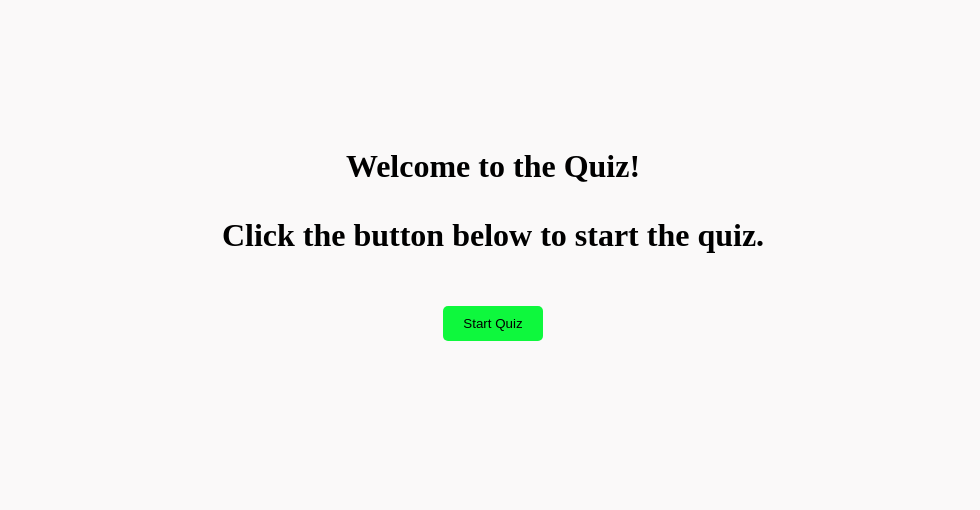
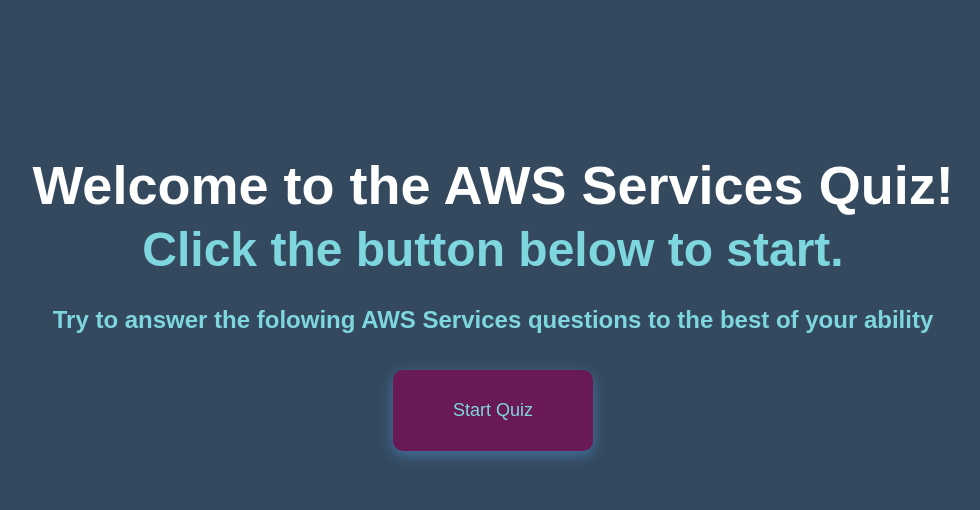
Before and after one commit to Jnaw0421/Quiz_Final, a Flask app: page / in a window 1280 px wide. Shown: the top 510 px of the page, without its empty margins (147-1127 px from the left). Run offline with Flask 2, Linux system fonts and the light colour scheme.

Commit message:
Appearance Change
Change to python, html, and css files.

```diff
--- a/app.py
+++ b/app.py
@@ -13,6 +13,20 @@ def quiz():
     quiz_data = run_quiz("questions.xlsx")
     return render_template('quiz.html', quiz=quiz_data)
 
+@quiz_blueprint.route("/total", methods=["GET", "POST"])
+def total():
+    quiz = run_quiz("questions.xlsx")
+    answers = []
+    correct_answer = []
+    for i in range(len(quiz)):
+        answer = request.form.get(f'{quiz[i]["question"]}')
+        answers.append(answer)
+        correct_answer = request.form.getlist(f'correct_option{i}')
+        correct_answer.append(correct_answer)
+    result = display_score(quiz, answers)
+    score = result[0]
+    incorrect_answers = result[1]
+    return render_template("total.html", score=score, incorrect_answers=incorrect_answers)
 
 @quiz_blueprint.route("/score", methods=["GET", "POST"])
 def score():
--- a/static/style.css
+++ b/static/style.css
@@ -1,21 +1,44 @@
-body {
-    background-color: rgb(250, 249, 249);
+:root{
+    background-color: #34495e;
+    font-size: 62.5%;
+    margin: 0;
 }
-.welcome-container {
-    display: flex;
-    flex-direction: column;
-    align-items: center;
-    text-align: center;
-    margin-top: 10%;
+
+*{
+    box-sizing: border-box;
+    font-family:'Fira Code', Arial, Helvetica, sans-serif;
+    margin: 0;
+    padding: 0;
+    color: #7ed6df;
+
 }
-.h1 {
-    text-align: center;
-    position: absolute;
-    align-items: center;
-    top: 50%;
-    left: 50%;
-    transform: translate(-50%, -50%);
+
+h1,
+h2,
+h3,
+h4{
+    margin-bottom: 1rem;
 }
+h1{
+    font-size: 5.4rem;
+    color: #ffffff;
+    margin-bottom: 5rem;
+}
+
+h1 >span{
+    font-size: 2.4rem;
+    font-weight: 500;
+}
+h2{
+    font-size: 4.2rem;
+    margin-bottom: 4rem;
+    font-weight: 700;
+}
+h3{
+    font-size: 2.8rem;
+    font-weight: 500;
+}
+
 .quiz-container {
     display: flex;
     flex-direction: column;
@@ -35,6 +58,12 @@ body {
 .answer {
     margin-bottom: 10px;
 }
+button{
+    background-color: #34495e;
+    border: none;
+    font-size: 62.5%;
+    margin: 0;
+}
 label {
     font-size: 16px;
     text-align: left;
@@ -43,12 +72,23 @@ input[type="radio"] {
     margin-right: 10px;
 }
 input[type="submit"] {
-    margin-top: 20px;
-    padding: 10px 20px;
-    background-color: rgb(14, 248, 61);
+    margin-top: 30px;
+    padding: 30px 40px;
+    background-color: rgb(105, 25, 85);
     border: none;
-    border-radius: 5px;
+    border-radius: 10px;
     cursor: pointer;
+    text-align: center;
+}
+input[type="retake"] {
+    margin-top: 30px;
+    padding: 20px 30px;
+    background-color: rgb(25, 33, 105);
+    border: none;
+    border-radius: 10px;
+    cursor: pointer;
+    text-align: center;
+
 }
 .score-container {
     display: flex;
@@ -70,3 +110,17 @@ input[type="submit"] {
 .incorrect-answer {
     margin-bottom: 10px;
 }
+
+/*BUTTONS*/
+input{
+    margin-bottom: 1rem;
+    width: 20rem;
+    padding: 1.5rem;
+    font-size: 1.8rem;
+    border: none;
+    box-shadow: 0 0.4rem 1.4rem 0 rgba(86,158,235,0.5);
+}
+
+input::placeholder{
+    color: #aaa;
+}
--- a/templates/index.html
+++ b/templates/index.html
@@ -1,13 +1,28 @@
 <!DOCTYPE html>
 <html>
 <head>
+  <br>
+  <br>
+  <br>
+  <br>
+  <br>
+  <br>
+  <br>
+  <br>
+  <br>
+  <br>
+  <br>
+  <br>
     <title>Quiz</title>
     <link rel="stylesheet" type="text/css" href="{{ url_for('static', filename='style.css') }}">
 </head>
+&nbsp
 <body>
   <div class="welcome-container">
-    <h1> Welcome to the Quiz!
-    <p>Click the button below to start the quiz.</p>
+    &nbsp
+    <center><h1> Welcome to the AWS Services Quiz!
+      <center><font size="7">Click the button below to start.</font></center>
+      <font size="5">Try to answer the folowing AWS Services questions to the best of your ability</font>
     <form action="{{ url_for('quiz.quiz') }}" method="get">
       <input type="submit" value="Start Quiz">
     </h1>
--- a/templates/score.html
+++ b/templates/score.html
@@ -6,7 +6,7 @@
 </head>
 <body>
     <div class="score-container">
-        <div class="total-score">Your total score is: {{ score }}</div>
+        <h1>Wrong answers explained below</h1>
         {% if incorrect_answers %}
         <div class="incorrect-answers">
             <div class="incorrect-answer-header">Incorrect answers:</div>
```
Also changed, not shown: templates/quiz.html (+7 -3 lines), templates/total.html (added, +25 -0 lines), README.md (added).
